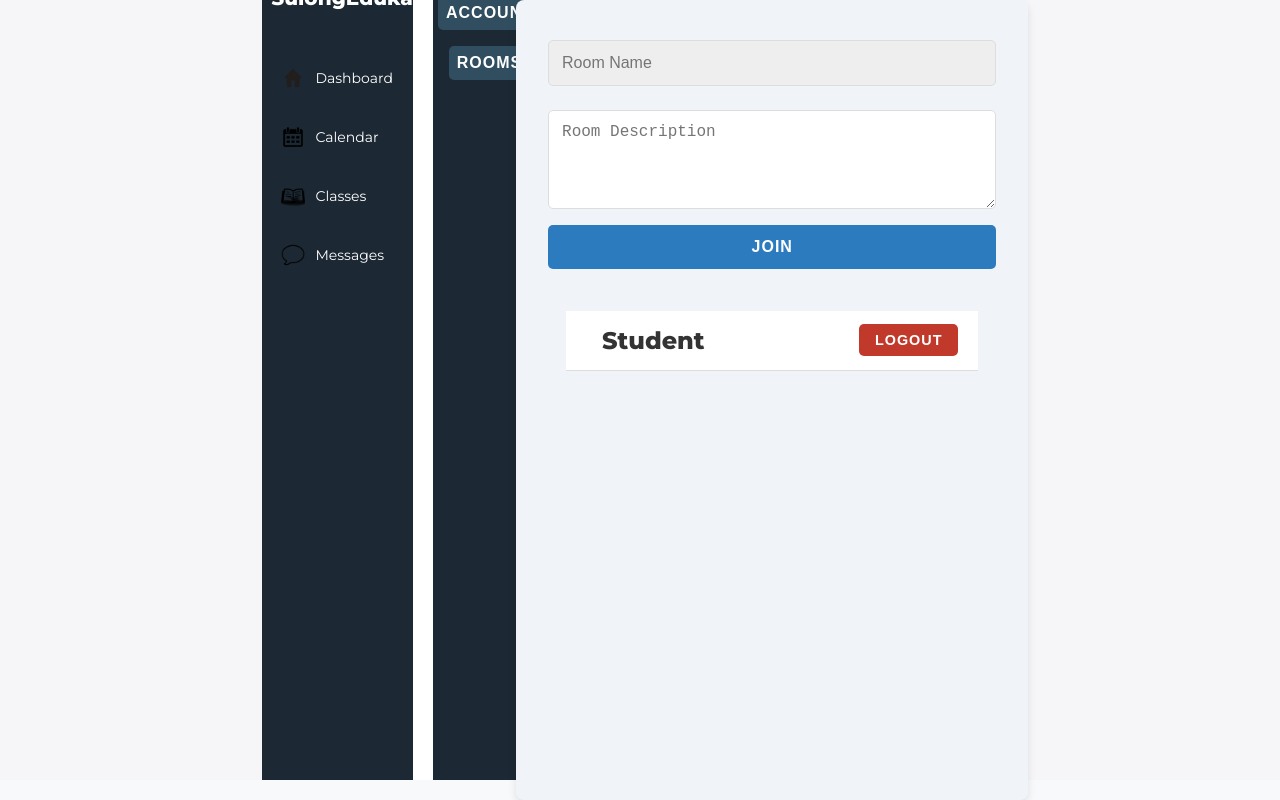
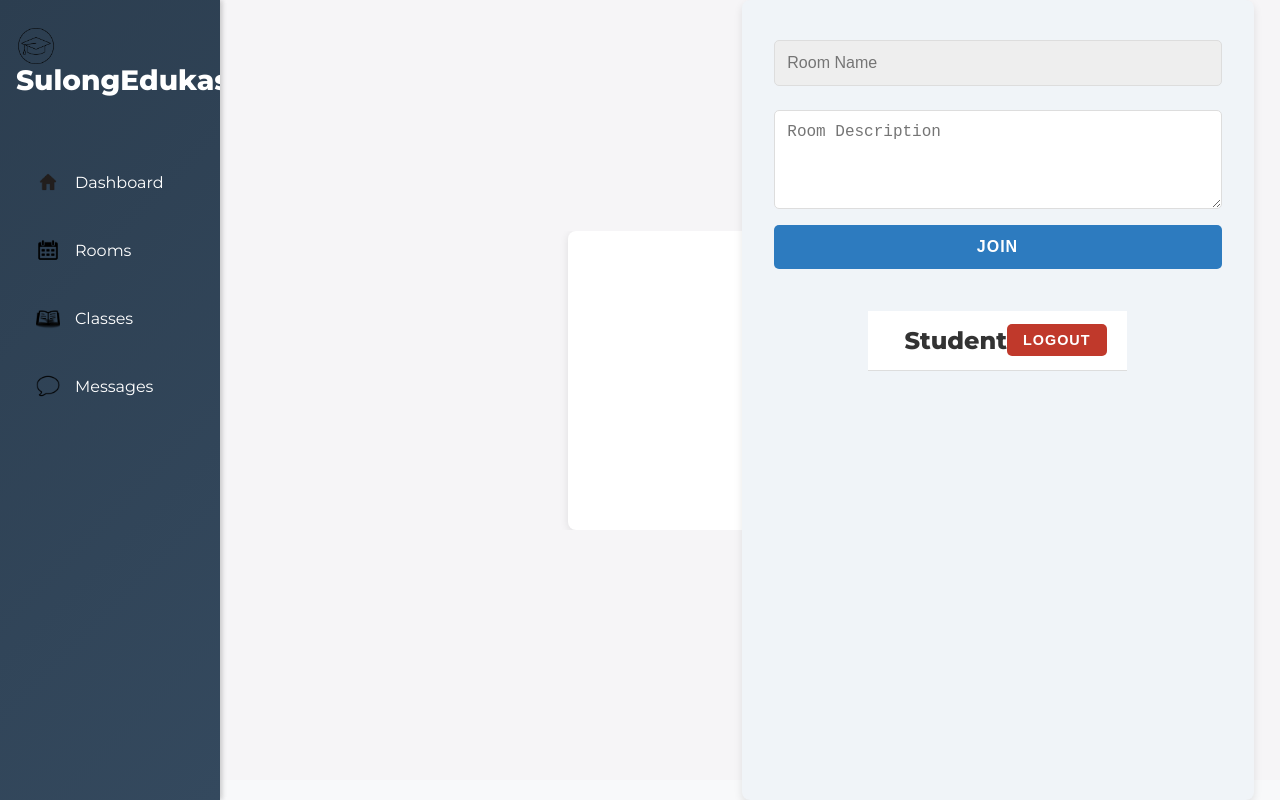
Before and after one commit to antonjoshuadominguez/SulongEdukasyon, a React (Vite) app in the folder frontend/: page /joinroom in a window 1280 px wide. Built offline with nearby package versions, Linux system fonts and the light colour scheme.

Commit message:
Fixed Dashboard Sidebar, Imported Sidebar to JoinRoom

```diff
--- a/frontend/src/view/components/JoinRoom.jsx
+++ b/frontend/src/view/components/JoinRoom.jsx
@@ -1,13 +1,11 @@
 import React from "react";
 import "../css/JoinRoom.css";
+import Sidebar from "../components/Sidebar"; // Import Sidebar component
 
 const JoinRoom = () => {
   return (
-    <div className="dashboard-container">
-      <div className="sidebar">
-        <button className="sidebar-button">Account</button>
-        <button className="sidebar-button">Rooms</button>
-      </div>
+    <div className="joinroom-page">
+      <Sidebar /> {/* Sidebar on the left */}
       <div className="main-content">
         <header className="header">
           <div className="student">Student</div>
--- a/frontend/src/view/components/Sidebar.jsx
+++ b/frontend/src/view/components/Sidebar.jsx
@@ -22,9 +22,9 @@ const Sidebar = () => {
             </a>
           </li>
           <li>
-            <a href="#calendar">
-              <img src={calendarLogo} alt="Calendar" />
-              Calendar
+            <a href="#rooms">
+              <img src={calendarLogo} alt="Rooms" />
+              Rooms
             </a>
           </li>
           <li>
--- a/frontend/src/view/css/Dashboard.css
+++ b/frontend/src/view/css/Dashboard.css
@@ -13,9 +13,13 @@ body {
 
 .dashboard-container {
   display: flex;
-  width: 100%;
+  width: calc(100% - 220px); /* Adjusted for new sidebar width */
+  margin-left: 220px;
   height: 100vh;
   background-color: #f6f5f7;
+  justify-content: center; /* Center content horizontally */
+  align-items: center; /* Center content vertically */
+  padding: 20px;
 }
 
 .header, .main-content {
@@ -35,17 +39,18 @@ body {
 }
 
 .main-content {
-  flex: 1;
-  display: flex;
-  flex-direction: column;
-  padding: 20px;
-  overflow-y: auto;
+  max-width: 800px; /* Limit content width for better readability */
+  padding: 40px; /* Add padding for more comfortable spacing */
+  background: #FFFFFF;
+  border-radius: 8px;
+  box-shadow: 0px 2px 8px rgba(0, 0, 0, 0.1);
 }
 
 .content-container {
   display: flex;
-  flex: 1;
+  height: 100%; /* Full height */
   overflow: hidden;
+  margin-left: 275px; /* Offset the content to the right of the sidebar */
 }
 
 .menu-icon i {
@@ -98,7 +103,14 @@ body {
 }
 
 main {
-  padding: 20px;
+  font-size: 20px;
+  font-weight: 600;
+  text-align: center;
+  color: #2C3E50;
+  background: #FFFFFF;
+  padding: 20px 30px;
+  border-radius: 10px;
+  box-shadow: 0 4px 10px rgba(0, 0, 0, 0.1);
 }
 
 .dashboard-page {
--- a/frontend/src/view/css/JoinRoom.css
+++ b/frontend/src/view/css/JoinRoom.css
@@ -1,21 +1,46 @@
 @import url('https://fonts.googleapis.com/css?family=Montserrat:400,800');
 
-.dashboard-container {
+* {
+  margin: 0;
+  padding: 0;
+  box-sizing: border-box;
+}
+
+html, body {
+  height: 100%; /* Ensure full height for body */
+  width: 100%;  /* Ensure full width for body */
+}
+
+.joinroom-page {
   display: flex;
-  height: 100vh;
-  width: 100vw;
-  font-family: 'Montserrat', sans-serif;
+  height: 100%; /* Ensure the page takes the full height */
+}
+
+.content-container {
+  display: flex;
+  width: 100%;
 }
 
 .sidebar {
-  background-color: #1c2833;
+  background-color: #2c3e50; /* Sidebar color */
   color: white;
-  width: 20%;
+  width: 220px; /* Sidebar width */
+  height: 100%; /* Make sure the sidebar covers the full height */
   padding: 1rem;
   box-sizing: border-box;
+  position: fixed; /* Fix sidebar position */
+  top: 0;
+  left: 0; /* Align to the left */
   display: flex;
   flex-direction: column;
   gap: 1rem;
+  z-index: 1; /* Ensure the sidebar is above other content */
+}
+
+.sidebar h2 {
+  font-size: 28px;
+  font-weight: bold;
+  margin-bottom: 30px;
 }
 
 .sidebar-button {
@@ -34,7 +59,8 @@
 }
 
 .main-content {
-  flex: 1;
+  margin-left: 220px; /* Ensure content is not under the sidebar */
+  flex: 1; /* Let the main content take up the rest of the space */
   padding: 2rem;
   background-color: #f9f9f9;
   box-sizing: border-box;
@@ -42,6 +68,7 @@
   justify-content: center;
   align-items: center;
   flex-direction: column;
+  overflow: auto; /* Handle overflow if needed */
 }
 
 .header {
--- a/frontend/src/view/css/Sidebar.css
+++ b/frontend/src/view/css/Sidebar.css
@@ -1,37 +1,45 @@
 .sidebar {
-    width: 275px;
-    background-color: #2C3E50;
+    position: fixed;
+    left: 0;
+    top: 0;
+    width: 220px;
+    height: 100%;
+    background: linear-gradient(135deg, #2C3E50, #34495E);
     color: #FFFFFF;
     display: flex;
     flex-direction: column;
-    align-items: center;
-    padding: 40px 10px;
-    overflow-y: hidden;
+    align-items: flex-start; /* Align text to the left */
+    padding: 10px; /* Increased padding for spacing */
+    overflow-y: auto;
+    box-shadow: 2px 0 5px rgba(0, 0, 0, 0.1);
   }
 
   .sidebar h2 {
-    display: flex;
-    align-items: center;
-    font-size: 20px;
+    font-size: 28px; /* Increased font size */
     font-weight: bold;
-    margin: 0;
+    margin-bottom: 30px; /* Adjusted margin for better spacing */
   }
 
   .sidebar .logo {
-    width: 50px;
-    height: auto;
+    width: 40px;
+    height: 40px;
     margin-right: 10px;
+    object-fit: contain;
+    position: relative;
+    top: 10px; /* Adjust the value to move the image down */
   }
+
 
   .sidebar nav ul {
     list-style: none;
     padding: 0;
-    margin-top: 20px;
+    margin: 0;
     width: 100%;
   }
 
   .sidebar nav ul li {
     width: 100%;
+    margin-bottom: 20px; /* Increased space between items */
   }
 
   .sidebar nav ul li a {
@@ -39,16 +47,35 @@
     text-decoration: none;
     display: flex;
     align-items: center;
-    padding: 10px 15px;
-    transition: background 0.3s;
+    padding: 12px 20px; /* Increased padding for better spacing */
+    font-size: 16px; /* Increased font size for links */
+    transition: all 0.3s ease-in-out;
+  }
+
+  .sidebar nav ul li a:hover,
+  .sidebar nav ul li a.active {
+    background-color: #3A506B;
+    border-left: 4px solid #00aaff;
+    padding-left: 170px; /* Increased padding on hover */
   }
 
   .sidebar nav ul li a img {
-    width: 24px;
+    width: 24px; /* Increased icon size */
     height: 24px;
-    margin-right: 10px;
+    margin-right: 15px; /* Increased space between icon and text */
+    object-fit: contain;
   }
 
-.sidebar nav ul li a:hover {
-    background-color: #3a506b;
+  /* Custom Scrollbar */
+  .sidebar::-webkit-scrollbar {
+    width: 8px;
   }
+
+  .sidebar::-webkit-scrollbar-thumb {
+    background-color: #3A506B;
+    border-radius: 5px;
+  }
+
+  .sidebar::-webkit-scrollbar-thumb:hover {
+    background-color: #556877;
+  }
```
Lines whose indentation alone changed are shown as unchanged.
